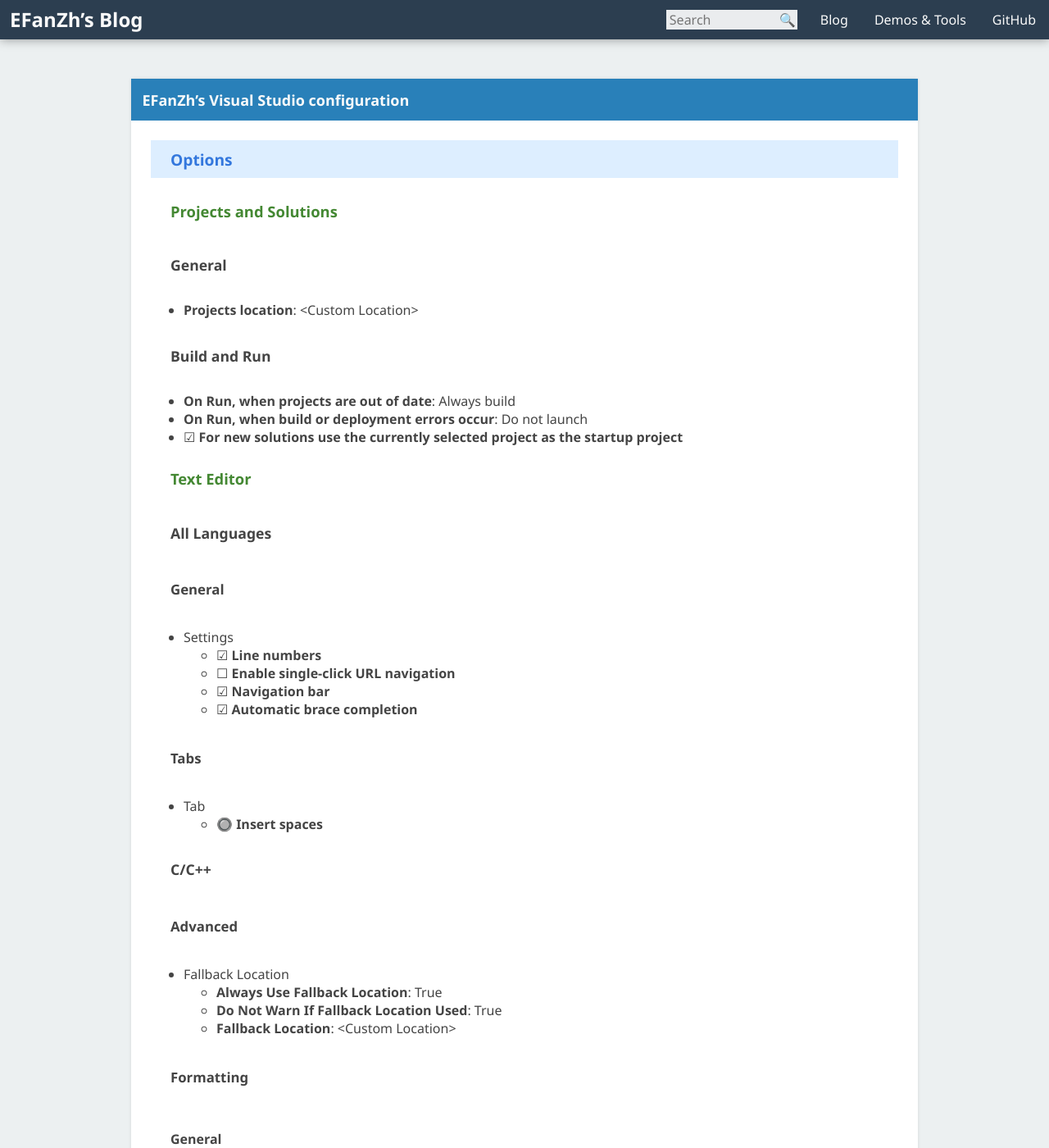
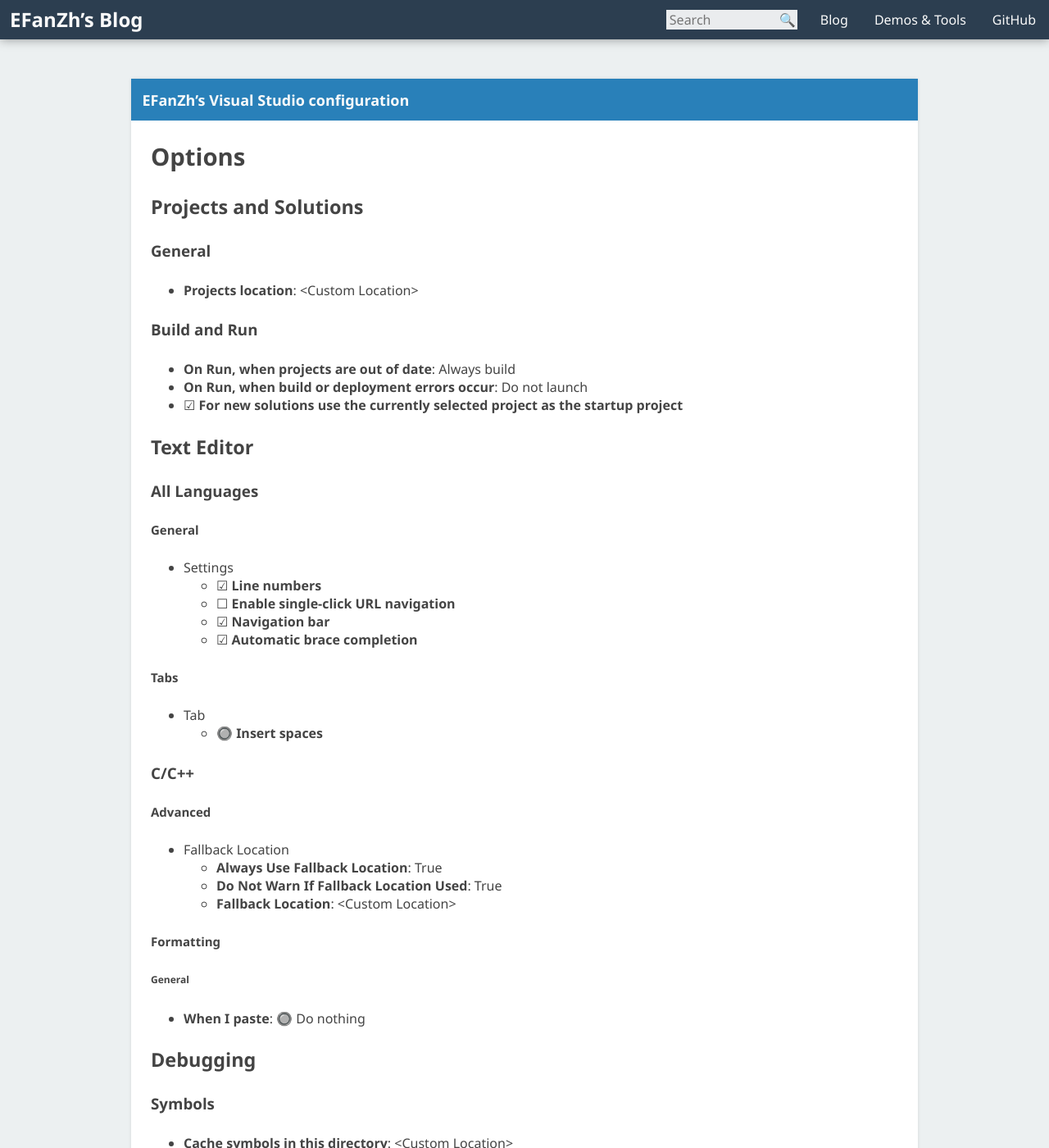
Before and after one commit to fuzeyi/efanzh.github.io, a Jekyll site: the page built from _posts/2015-07-26-visual-studio-configuration.md, in a window 1280 px wide and 1400 px high. Shown: the whole window at 82% size. Built offline with Jekyll 4.4.1, drawn with Linux system fonts in a browser that asks for light colours.

Commit message:
Change heading font size

```diff
--- a/stylesheets/common.css
+++ b/stylesheets/common.css
@@ -148,37 +148,29 @@
     padding: 0.75em;
 }
 
-.post > h2, .post > h3, .post > h4, .post > h5, .post > h6
-{
-    padding: 0.5em 24px;
-}
-
 .post > h2
 {
-    font-size: 1.2em;
-    background: #def;
-    color: #37d;
+    font-size: 29.296875px;
 }
 
 .post > h3
 {
-    font-size: 1.15em;
-    color: #483;
+    font-size: 23.4375px;
 }
 
 .post > h4
 {
-    font-size: 1.1em;
+    font-size: 18.75px;
 }
 
 .post > h5
 {
-    font-size: 1.05em;
+    font-size: 15px;
 }
 
 .post > h6
 {
-    font-size: 1em;
+    font-size: 12px;
 }
 
 .post > table
```
